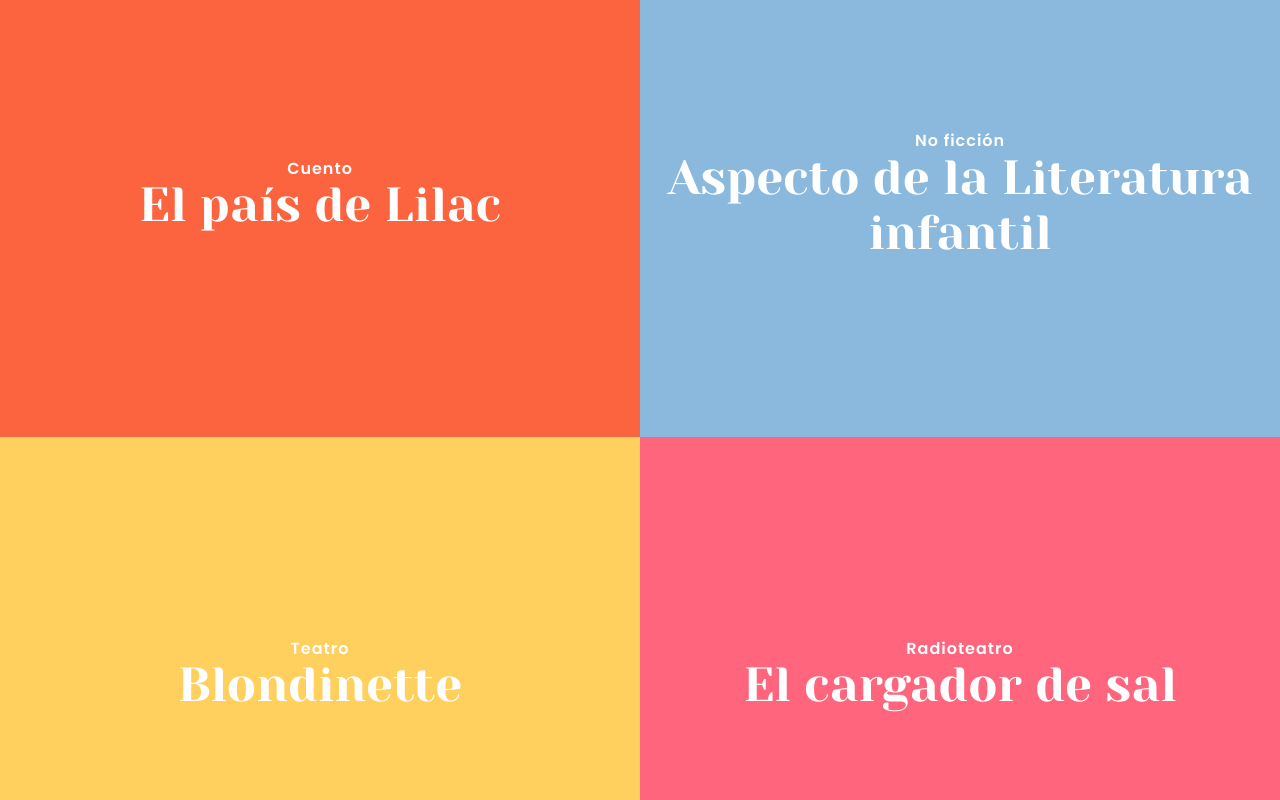
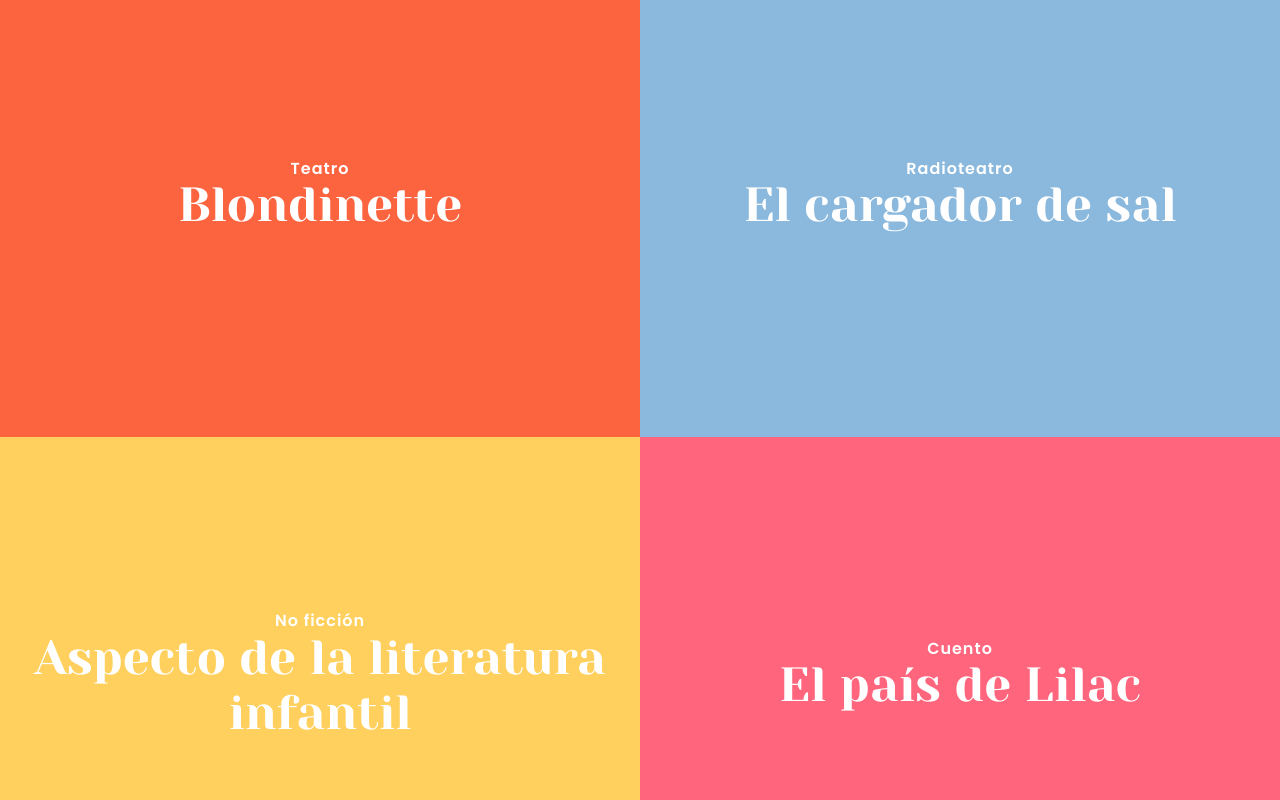
Before and after one commit to drjauss/don-os, a React (Create React App) app: page / in a window 1280 px wide. Shown: the part 1800-2600 px from the top of the page. Built offline with nearby package versions, Linux system fonts and the light colour scheme.

Commit message:
implemented illustration images on workBox

```diff
--- a/src/_variables.scss
+++ b/src/_variables.scss
@@ -9,7 +9,8 @@ $pink: #ff657d;
 $magenta: #cb1d5b;
 $pale-green: #648f85;
 
-.white {
+.white,
+.white-review .review-title {
   color: white;
 }
 
@@ -17,7 +18,8 @@ $pale-green: #648f85;
   background-color: white;
 }
 
-.black {
+.black,
+.black-review .review-title {
   color: $black;
 
   &.bottom-shadow {
@@ -29,7 +31,8 @@ $pale-green: #648f85;
   background-color: $black;
 }
 
-.orange {
+.orange,
+.orange-review .review-title {
   color: $orange;
 }
 
@@ -37,7 +40,8 @@ $pale-green: #648f85;
   background-color: $orange;
 }
 
-.light-blue {
+.light-blue,
+.light-blue-review .review-title {
   color: $light-blue;
 }
 
@@ -45,7 +49,8 @@ $pale-green: #648f85;
   background-color: $light-blue;
 }
 
-.green {
+.green,
+.green-review .review-title {
   color: $green;
 }
 
@@ -54,7 +59,7 @@ $pale-green: #648f85;
 }
 
 .yellow,
-a.yellow-link {
+a.yellow-link .yellow-review .review-title {
   color: $yellow;
 
   &.bottom-shadow {
@@ -70,7 +75,8 @@ a.yellow-link {
   background-color: $yellow;
 }
 
-.pink {
+.pink,
+.pink-review .review-title {
   color: $pink;
 }
 
@@ -78,7 +84,8 @@ a.yellow-link {
   background-color: $pink;
 }
 
-.magenta {
+.magenta,
+.magenta-review .review-title {
   color: $magenta;
 }
 
@@ -86,7 +93,8 @@ a.yellow-link {
   background-color: $magenta;
 }
 
-.pale-green {
+.pale-green,
+.pale-green-review .review-title {
   color: $pale-green;
 }
 
--- a/src/components/Section/Work/Work.tsx
+++ b/src/components/Section/Work/Work.tsx
@@ -19,7 +19,7 @@ function Work() {
       <div className="pure-g">
         {workList.map((work, i) => {
           return (
-            <div className="pure-u-1-2">
+            <div key={work.slug} className="pure-u-1-2">
               <WorkBox
                 color={colorOrder[i % colorOrder.length]}
                 title={work.title}
--- a/src/shared/components/Works/Review/Review.scss
+++ b/src/shared/components/Works/Review/Review.scss
@@ -4,8 +4,8 @@
   }
 
   .technicalDetails {
-    background-color: orange;
     display: flex;
+    flex: 1;
 
     > div {
       padding: 20% 15%;
--- a/src/shared/components/Works/Review/Review.tsx
+++ b/src/shared/components/Works/Review/Review.tsx
@@ -1,7 +1,7 @@
 import React from "react";
 import "./Review.scss";
 import Header from "../../../../components/Header/Header";
-import { Redirect, useParams } from "react-router-dom";
+import { Redirect, useParams, useLocation } from "react-router-dom";
 import { workSlugs } from "../definitions/constants/work-slugs.constant";
 import Footer from "../../../../components/Footer/Footer";
 import Subscription from "../../Subscription/Subscription";
@@ -12,6 +12,8 @@ import { reviews } from "./definitions/constants/review-list.constant";
 
 function Review() {
   let { item } = useParams();
+  let { search } = useLocation();
+  let color = search.split("=")[1];
   let work = workList.find((work: Work) => work.slug === item);
   let review = reviews[item as string];
   let tds = work?.technicalDetails;
@@ -27,7 +29,7 @@ function Review() {
         </p>
       </div>
       <div className="pure-g">
-        <div className="pure-u-1-2 technicalDetails">
+        <div className={`pure-u-1-2 technicalDetails ${color || "orange"}-bg`}>
           <div>
             <p className="subtitle underlined white">Ficha técnica:</p>
             <p className="content">
@@ -69,7 +71,7 @@ function Review() {
       </div>
       <div className="section-padding">
         {review.bottomParagraph}
-        {review.sections}
+        <div className={`${color}-review`}>{review.sections}</div>
       </div>
       <Subscription />
       <Footer />
--- a/src/shared/components/Works/WorkBox/WorkBox.tsx
+++ b/src/shared/components/Works/WorkBox/WorkBox.tsx
@@ -8,16 +8,32 @@ type WorkBoxProps = {
   subtitle?: string;
   title?: string;
   link?: string;
+  backgroundImg?: string;
 };
 
-function WorkBox({ color, subtitle, title, link }: WorkBoxProps) {
+function WorkBox({ color, subtitle, title, link, backgroundImg }: WorkBoxProps) {
+  const backgroundStyle =
+    (backgroundImg && {
+      backgroundRepeat: "no-repeat",
+      backgroundSize: "contain",
+      backgroundImage: "url(" + backgroundImg + ")",
+    }) ||
+    {};
+
   return (
     <div className="WorkBox">
-      <div className={"box center " + color + "-bg"}>
+      <div className={"box center " + color + "-bg"} style={backgroundStyle}>
         {subtitle && <span className="subject">{subtitle}</span>}
         {title && (
           <h1 className="title with-subject">
-            <Link to={link || "/obra"}>{title}</Link>
+            <Link
+              to={{
+                pathname: link || "/obra",
+                search: `?color=${color}`,
+              }}
+            >
+              {title}
+            </Link>
           </h1>
         )}
       </div>
--- a/src/shared/components/Works/Works.tsx
+++ b/src/shared/components/Works/Works.tsx
@@ -2,6 +2,8 @@ import React from "react";
 import "./Works.scss";
 import WorkBox from "./WorkBox/WorkBox";
 import { ColorsEnum } from "./definitions/enums/colors.enum";
+import { workList } from "./definitions/constants/work-list.constant";
+import { colorOrder } from "./definitions/constants/color-order.constant";
 
 function Works() {
   return (
@@ -13,18 +15,20 @@ function Works() {
 
       <div className="featured-works">
         <div className="pure-g">
-          <div className="pure-u-1-2">
-            <WorkBox color={ColorsEnum.orange} title="El país de Lilac" subtitle="Cuento" />
-          </div>
-          <div className="pure-u-1-2">
-            <WorkBox color={ColorsEnum.lightBlue} title="Aspecto de la Literatura infantil" subtitle="No ficción" />
-          </div>
-          <div className="pure-u-1-2">
-            <WorkBox color={ColorsEnum.yellow} title="Blondinette" subtitle="Teatro" />
-          </div>
-          <div className="pure-u-1-2">
-            <WorkBox color={ColorsEnum.pink} title="El cargador de sal" subtitle="Radioteatro" />
-          </div>
+          {workList
+            .filter((w) => w.featured)
+            .map((work, i) => {
+              return (
+                <div key={work.slug} className="pure-u-1-2">
+                  <WorkBox
+                    color={colorOrder[i % colorOrder.length]}
+                    title={work.title}
+                    subtitle={work.category}
+                    link={`/obra/${work.slug}`}
+                  />
+                </div>
+              );
+            })}
         </div>
       </div>
     </div>
--- a/src/shared/components/Works/definitions/constants/work-list.constant.ts
+++ b/src/shared/components/Works/definitions/constants/work-list.constant.ts
@@ -24,6 +24,7 @@ export const workList: Array<Work> = [
             genre: WorkCategory.TEATRO,
             availableAt: 'Biblioteca Nacional de Colombia'
         },
+        featured: true,
         illustration: imgBlondinette,
         category: WorkCategory.TEATRO,
         slug: 'blondinette',
@@ -73,6 +74,7 @@ export const workList: Array<Work> = [
             genre: [WorkCategory.RADIOTEATRO, WorkCategory.CUENTO],
             availableAt: 'Biblioteca Nacional de Colombia, Biblioteca Luis Ángel Arango, Biblioteca Universidad Javeriana'
         },
+        featured: true,
         illustration: imgElCargadorDeSal,
         category: WorkCategory.RADIOTEATRO,
         slug: 'el-cargador-de-sal'
@@ -88,6 +90,7 @@ export const workList: Array<Work> = [
             publishingLocation: 'Bogotá',
             availableAt: 'Biblioteca Nacional de Colombia, Biblioteca Luis Ángel Arango'
         },
+        featured: true,
         illustration: imgAspectoDeLaLiteraturaInfantil,
         category: WorkCategory.NO_FICCION,
         slug: 'aspecto-de-la-literatura-infantil'
@@ -149,6 +152,7 @@ export const workList: Array<Work> = [
             genre: WorkCategory.CUENTO,
             availableAt: 'Biblioteca Nacional de Colombia y Biblioteca Luis Ángel Arango'
         },
+        featured: true,
         illustration: imgElPaisDeLilac,
         category: WorkCategory.CUENTO,
         slug: 'el-pais-de-lilac'
```
